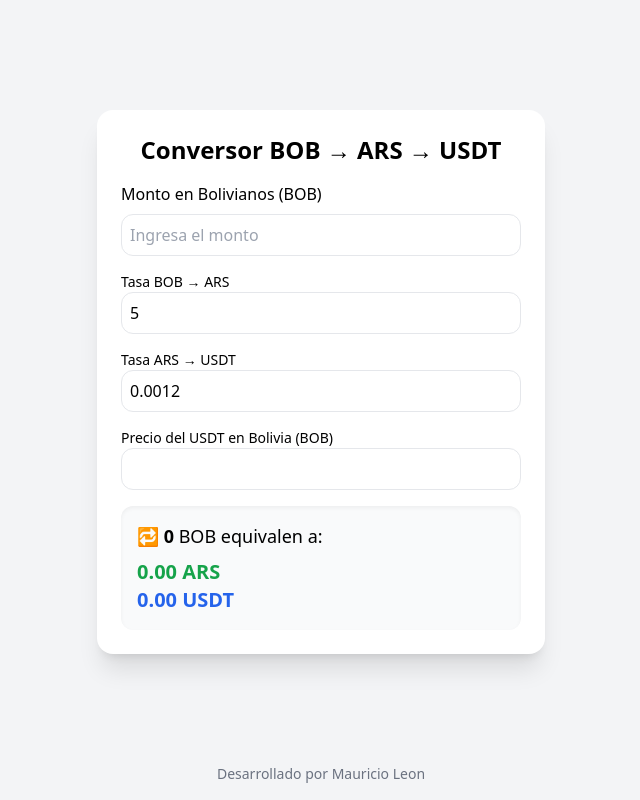
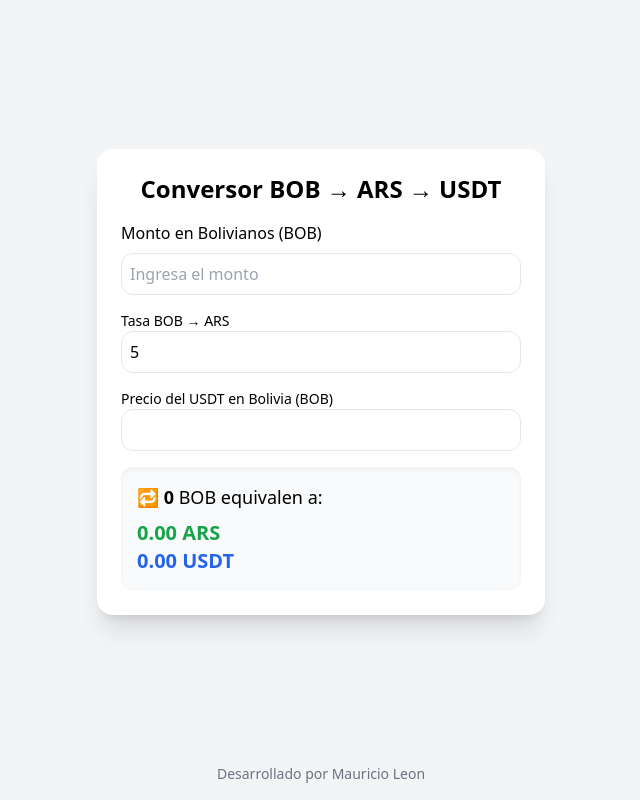
Before and after one commit to mauricioleon86/conversor-app, a React (Vite) app: page / in a window 1280 px wide. Shown: the whole page, without its empty margins (319-959 px from the left). Built offline with nearby package versions, Linux system fonts and the light colour scheme.

Commit message:
Usar valor fijo ARS por USDT según Saldo.ar

```diff
--- a/src/App.jsx
+++ b/src/App.jsx
@@ -3,16 +3,15 @@ import { useState } from "react";
 export default function CurrencyConverter() {
   const [bob, setBob] = useState("");
   const [rateBobToArs, setRateBobToArs] = useState("5"); // 1 BOB = 5 ARS
-  const [rateArsToUsdt, setRateArsToUsdt] = useState("0.0012"); // 1 ARS = 0.0012 USDT
   const [usdtPriceBob, setUsdtPriceBob] = useState(""); // precio manual del USDT en BOB
 
   const parsedBob = parseFloat(bob) || 0;
   const parsedRateBobToArs = parseFloat(rateBobToArs) || 0;
-  const parsedRateArsToUsdt = parseFloat(rateArsToUsdt) || 0;
   const parsedUsdtPriceBob = parseFloat(usdtPriceBob) || 0;
 
   const ars = parsedBob * parsedRateBobToArs;
-  const usdt = ars * parsedRateArsToUsdt;
+  const arsPerUsdt = 1210.67; // valor fijo basado en Saldo.ar (17000 / 14.05)
+  const usdt = ars / arsPerUsdt;
   const bsGenerados = usdt * parsedUsdtPriceBob;
 
   return (
@@ -40,18 +39,6 @@ export default function CurrencyConverter() {
                 inputMode="decimal"
                 value={rateBobToArs}
                 onChange={(e) => setRateBobToArs(e.target.value)}
-                className="w-full p-2 border rounded-xl"
-              />
-            </div>
-
-            <div>
-              <label className="block text-sm font-medium">Tasa ARS → USDT</label>
-              <input
-                type="number"
-                step="0.00001"
-                inputMode="decimal"
-                value={rateArsToUsdt}
-                onChange={(e) => setRateArsToUsdt(e.target.value)}
                 className="w-full p-2 border rounded-xl"
               />
             </div>
```
